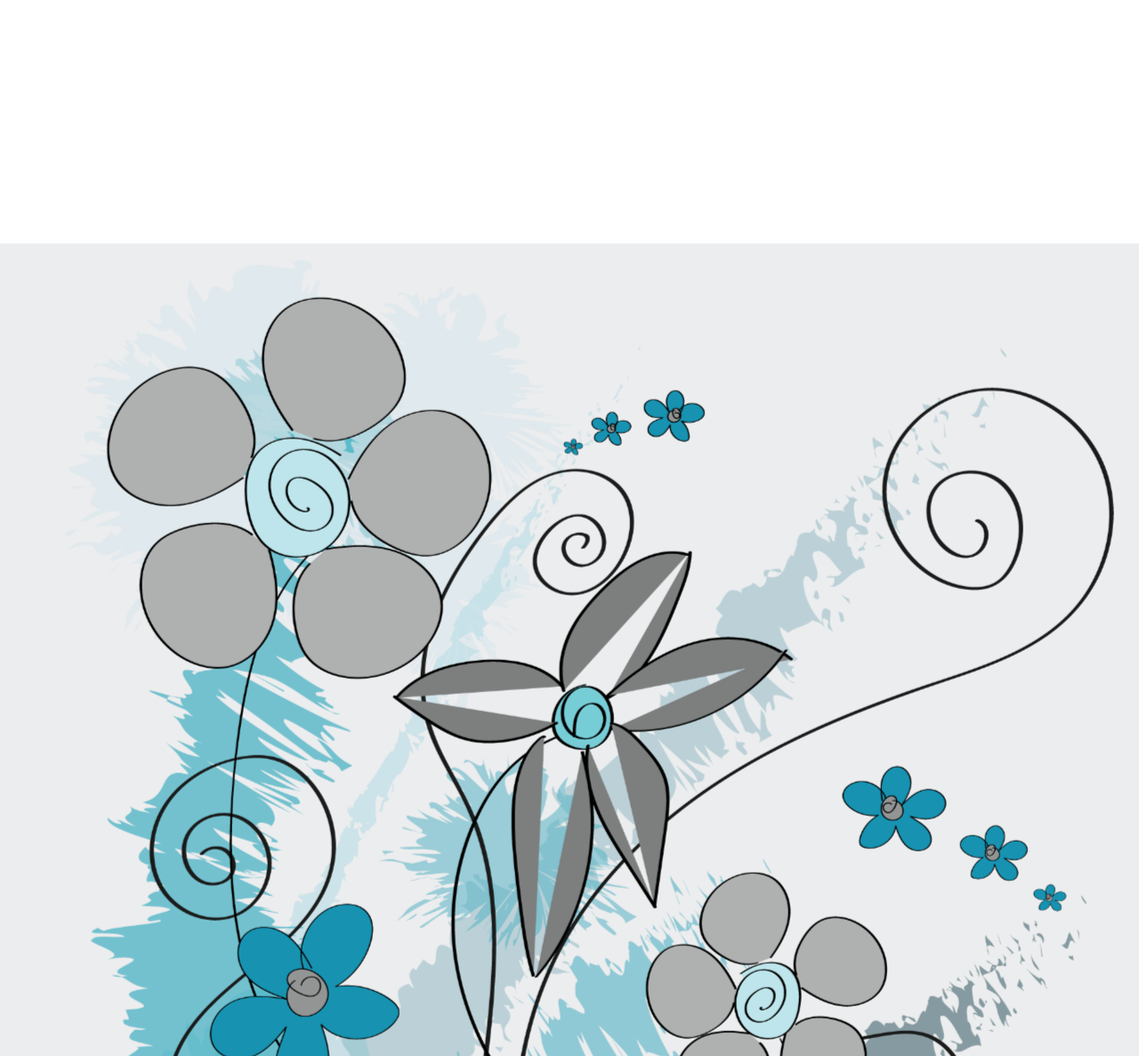
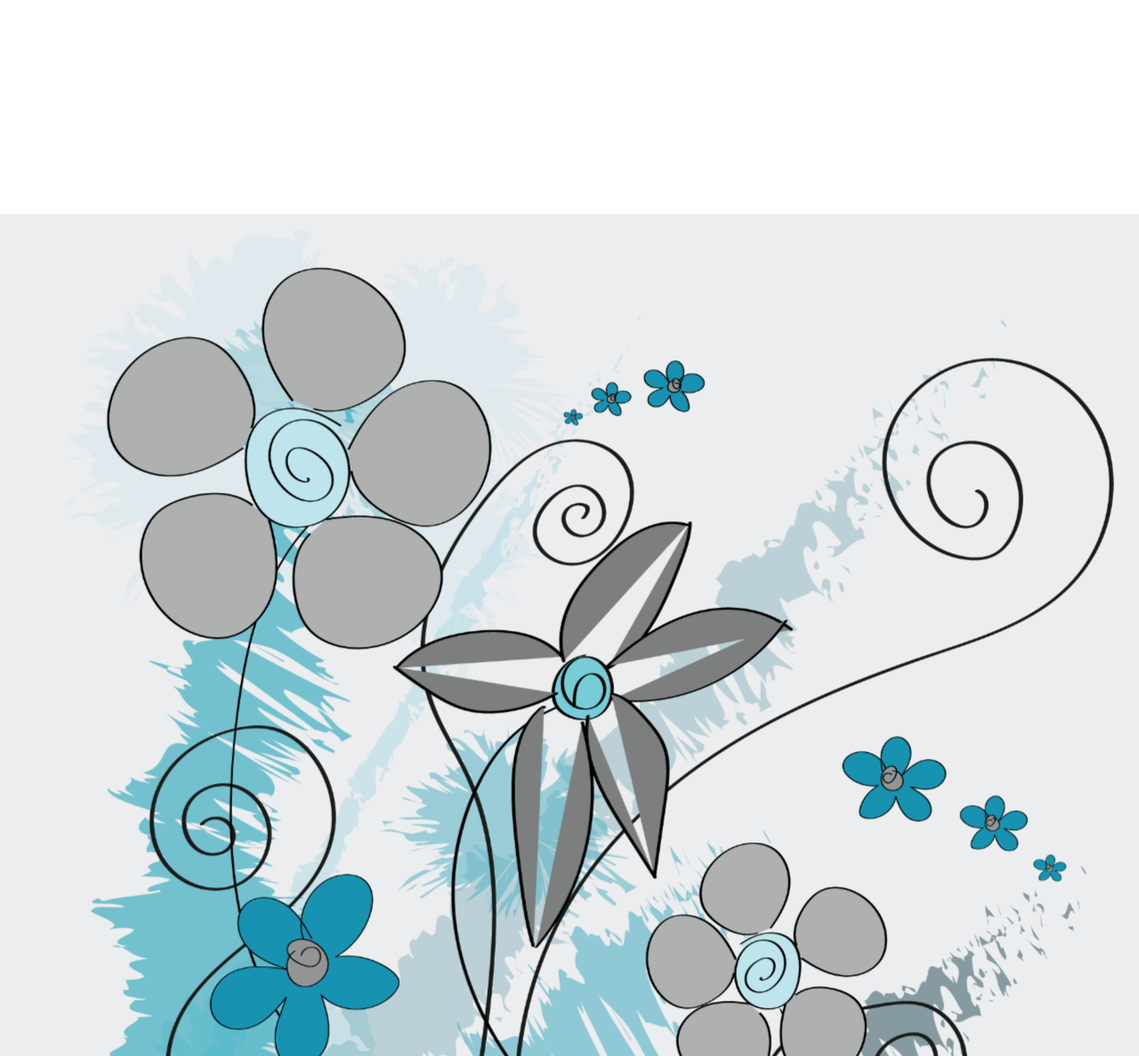
Before and after one commit to anneliulsberg/anne.li, a PHP site: page / in a window 1280 px wide. Shown: the part 1413-2600 px from the top of the page at 89% size. Run offline with PHP 8.4, Linux system fonts and the light colour scheme.

Commit message:
Added some more margin to cover up a gap

```diff
--- a/css/main.css
+++ b/css/main.css
@@ -303,7 +303,7 @@ p {
 	background-image: url(../images/illustration-bg-grey.png);
 	background-size: 100%;
 	background-repeat: repeat-y;
-	margin-top: -1500px;
+	margin-top: -1550px;
 	margin-left: -50px;
 }
 
```
